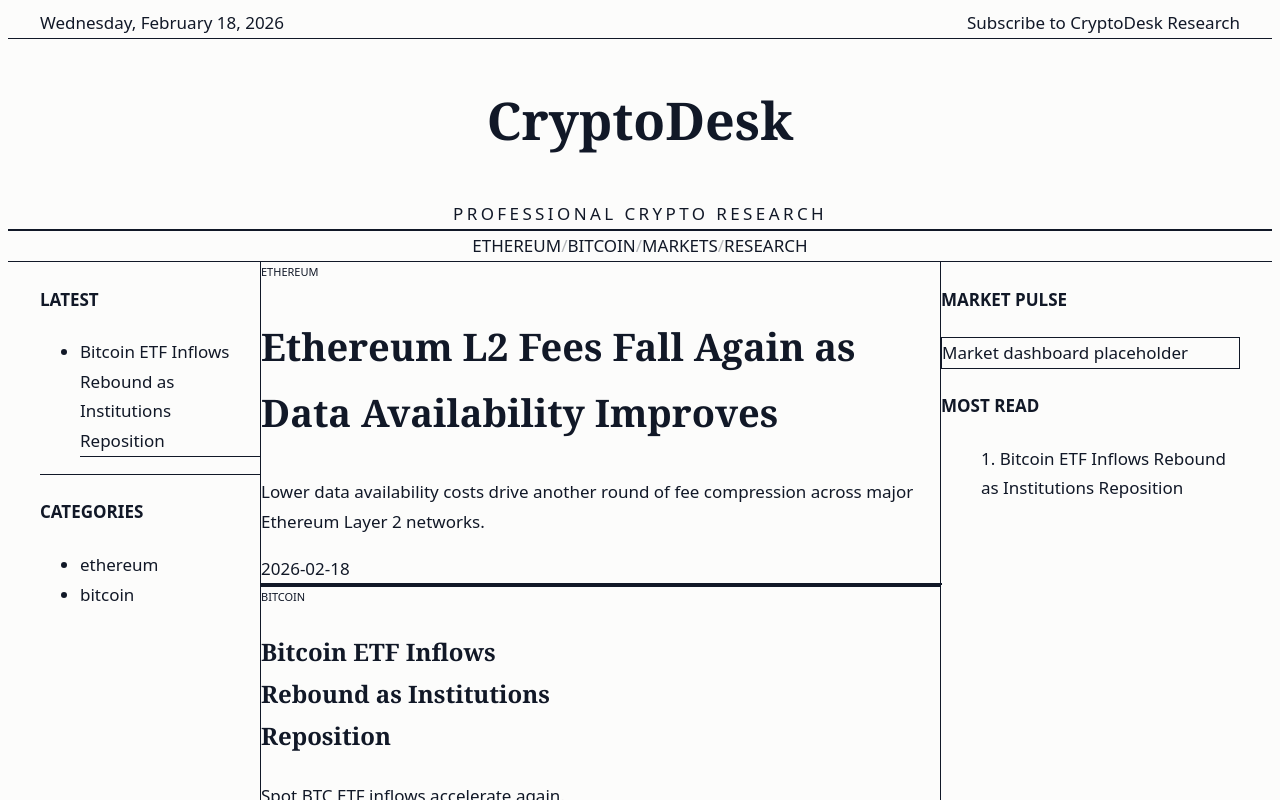
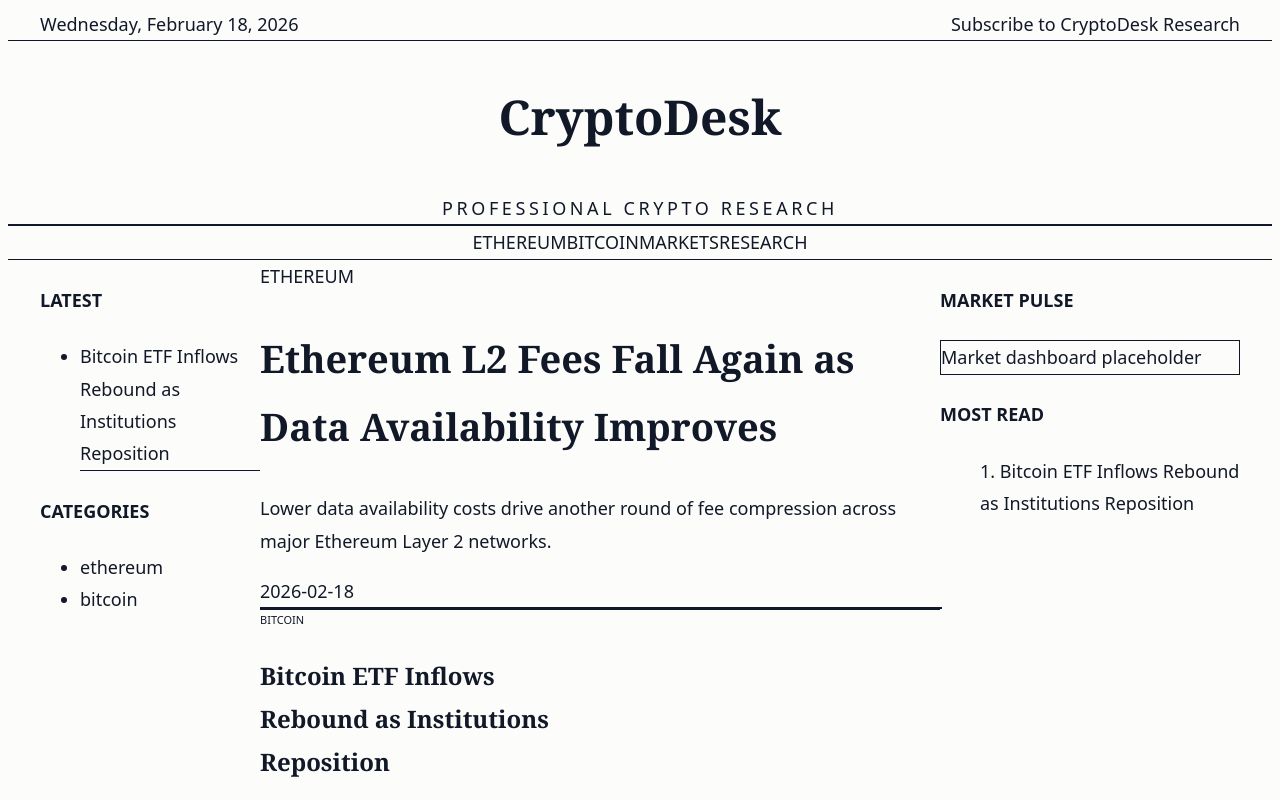
Before and after one commit to bulnabanggg/cryptodesk, a Next.js app: page / in a window 1280 px wide. Shown: the top 800 px of the page. Built offline with nearby package versions, Linux system fonts and the light colour scheme.

Commit message:
Revert "fix(ui): editorial spacing, dividers, nav separators"
This reverts commit 79fac2bb7c1c2b0825069b94a1a74d3db638f812.

```diff
--- a/src/app/globals.css
+++ b/src/app/globals.css
@@ -10,8 +10,8 @@
   background: #fcfcfb;
   color: #111827;
   font-family: ui-sans-serif, system-ui, sans-serif;
-  font-size: 17px;
-  line-height: 1.75;
+  font-size: 18px;
+  line-height: 1.8;
   -webkit-font-smoothing: antialiased;
 }
 
@@ -29,7 +29,3 @@
 .font-serif {
   font-family: ui-serif, Georgia, 'Times New Roman', serif;
 }
-
-.main-column {
-  max-width: 70ch;
-}
--- a/src/components/Header.tsx
+++ b/src/components/Header.tsx
@@ -9,21 +9,21 @@
   });
 
   return (
-    <header className="border-b border-gray-200">
+    <header className="border-b border-neutral-300">
       <div className="container">
-        <div className="flex items-center justify-between py-3 text-sm text-gray-600">
+        <div className="flex items-center justify-between py-3 text-sm text-neutral-600">
           <span>{today}</span>
           <span>Subscribe to CryptoDesk Research</span>
         </div>
       </div>
-      <div className="border-t border-gray-200" />
+      <div className="border-t border-neutral-300" />
       <div className="container py-6 text-center">
-        <h1 className="font-serif text-[52px] tracking-tight text-gray-900">CryptoDesk</h1>
-        <div className="mt-2 text-xs uppercase tracking-[0.2em] text-gray-600">
+        <h1 className="font-serif text-[48px] tracking-tight text-neutral-900">CryptoDesk</h1>
+        <div className="mt-2 text-xs uppercase tracking-[0.2em] text-neutral-600">
           Professional Crypto Research
         </div>
       </div>
-      <div className="border-t border-gray-200" />
+      <div className="border-t border-neutral-300" />
     </header>
   );
 }
--- a/src/components/LayoutGrid.tsx
+++ b/src/components/LayoutGrid.tsx
@@ -11,8 +11,8 @@
     <section className="container py-10">
       <div className="grid grid-cols-[220px_1fr_300px] gap-10">
         <aside className="space-y-8">{left}</aside>
-        <main className="space-y-8 border-l border-gray-200 pl-10 main-column">{main}</main>
-        <aside className="space-y-8 border-l border-gray-200 pl-10">{right}</aside>
+        <main className="space-y-8">{main}</main>
+        <aside className="space-y-8">{right}</aside>
       </div>
     </section>
   );
--- a/src/components/LeadStory.tsx
+++ b/src/components/LeadStory.tsx
@@ -3,16 +3,16 @@
 
 export default function LeadStory({ post }: { post: PostMeta }) {
   return (
-    <article className="border-b-2 border-gray-300 pb-8">
-      <div className="text-[11px] uppercase tracking-widest text-gray-500">{post.category}</div>
-      <h2 className="mt-2 font-serif text-[38px] leading-tight text-gray-900">
+    <article className="border-b border-neutral-300 pb-6">
+      <div className="text-xs uppercase tracking-widest text-neutral-500">{post.category}</div>
+      <h2 className="mt-2 font-serif text-[38px] leading-tight text-neutral-900">
         <Link href={`/blog/${post.slug}`} className="hover:underline underline-offset-4">
           {post.title}
         </Link>
       </h2>
-      <p className="mt-3 text-[17px] text-gray-700">{post.description}</p>
-      <div className="mt-3 text-sm text-gray-500">{post.date}</div>
-      <div className="mt-4 h-48 w-full border border-gray-200 bg-gray-100" />
+      <p className="mt-3 text-[18px] text-neutral-700">{post.description}</p>
+      <div className="mt-3 text-sm text-neutral-500">{post.date}</div>
+      <div className="mt-4 h-48 w-full border border-neutral-300 bg-neutral-100" />
     </article>
   );
 }
--- a/src/components/SectionNav.tsx
+++ b/src/components/SectionNav.tsx
@@ -4,18 +4,13 @@
 
 export default function SectionNav() {
   return (
-    <nav className="border-b border-gray-200">
-      <div className="container py-3">
-        <div className="flex justify-center gap-6 text-xs tracking-widest uppercase text-gray-700">
-          {sections.map((s, i) => (
-            <span key={s} className="flex items-center gap-6">
-              <Link href="#" className="hover:underline underline-offset-4">
-                {s}
-              </Link>
-              {i < sections.length - 1 && <span className="opacity-30">/</span>}
-            </span>
-          ))}
-        </div>
+    <nav className="border-b border-neutral-300">
+      <div className="container py-3 flex items-center justify-center gap-8 text-sm uppercase tracking-wide text-neutral-700">
+        {sections.map((s) => (
+          <Link key={s} href="#" className="hover:underline underline-offset-4">
+            {s}
+          </Link>
+        ))}
       </div>
     </nav>
   );
--- a/src/components/Sidebar.tsx
+++ b/src/components/Sidebar.tsx
@@ -1,10 +1,10 @@
 export function SidebarLatest({ items }: { items: { title: string; slug: string }[] }) {
   return (
     <section>
-      <h4 className="text-sm font-semibold uppercase tracking-widest text-gray-600">Latest</h4>
+      <h4 className="text-sm font-semibold uppercase tracking-widest text-neutral-600">Latest</h4>
       <ul className="mt-3 space-y-3 text-sm">
         {items.map((i) => (
-          <li key={i.slug} className="border-b border-gray-200 pb-2">
+          <li key={i.slug} className="border-b border-neutral-200 pb-2">
             {i.title}
           </li>
         ))}
@@ -15,9 +15,9 @@
 
 export function SidebarCategories({ categories }: { categories: string[] }) {
   return (
-    <section className="mt-10 border-t border-gray-200 pt-6">
-      <h4 className="text-sm font-semibold uppercase tracking-widest text-gray-600">Categories</h4>
-      <ul className="mt-3 space-y-2 text-sm text-gray-700">
+    <section>
+      <h4 className="text-sm font-semibold uppercase tracking-widest text-neutral-600">Categories</h4>
+      <ul className="mt-3 space-y-2 text-sm text-neutral-700">
         {categories.map((c) => (
           <li key={c}>{c}</li>
         ))}
@@ -29,8 +29,8 @@
 export function SidebarMarketPulse() {
   return (
     <section>
-      <h4 className="text-sm font-semibold uppercase tracking-widest text-gray-600">Market Pulse</h4>
-      <div className="mt-3 border border-gray-200 p-4 text-sm text-gray-700">
+      <h4 className="text-sm font-semibold uppercase tracking-widest text-neutral-600">Market Pulse</h4>
+      <div className="mt-3 border border-neutral-300 p-4 text-sm text-neutral-700">
         Market dashboard placeholder
       </div>
     </section>
@@ -40,8 +40,8 @@
 export function SidebarMostRead({ items }: { items: { title: string; slug: string }[] }) {
   return (
     <section>
-      <h4 className="text-sm font-semibold uppercase tracking-widest text-gray-600">Most Read</h4>
-      <ol className="mt-3 list-decimal list-inside space-y-2 text-sm text-gray-700">
+      <h4 className="text-sm font-semibold uppercase tracking-widest text-neutral-600">Most Read</h4>
+      <ol className="mt-3 list-decimal list-inside space-y-2 text-sm text-neutral-700">
         {items.map((i) => (
           <li key={i.slug}>{i.title}</li>
         ))}
--- a/src/components/StoryList.tsx
+++ b/src/components/StoryList.tsx
@@ -5,15 +5,15 @@
   return (
     <div className="grid grid-cols-2 gap-8">
       {posts.map((post) => (
-        <article key={post.slug} className="border-b border-gray-200 py-6">
-          <div className="text-[11px] uppercase tracking-widest text-gray-500">{post.category}</div>
-          <h3 className="mt-2 font-serif text-[24px] leading-snug text-gray-900">
+        <article key={post.slug} className="border-b border-neutral-300 pb-6">
+          <div className="text-[11px] uppercase tracking-widest text-neutral-500">{post.category}</div>
+          <h3 className="mt-2 font-serif text-[24px] leading-snug text-neutral-900">
             <Link href={`/blog/${post.slug}`} className="hover:underline underline-offset-4">
               {post.title}
             </Link>
           </h3>
-          <p className="mt-2 text-sm text-gray-700">{post.description}</p>
-          <div className="mt-3 text-xs text-gray-500">{post.date}</div>
+          <p className="mt-2 text-sm text-neutral-700">{post.description}</p>
+          <div className="mt-3 text-xs text-neutral-500">{post.date}</div>
         </article>
       ))}
     </div>
```
